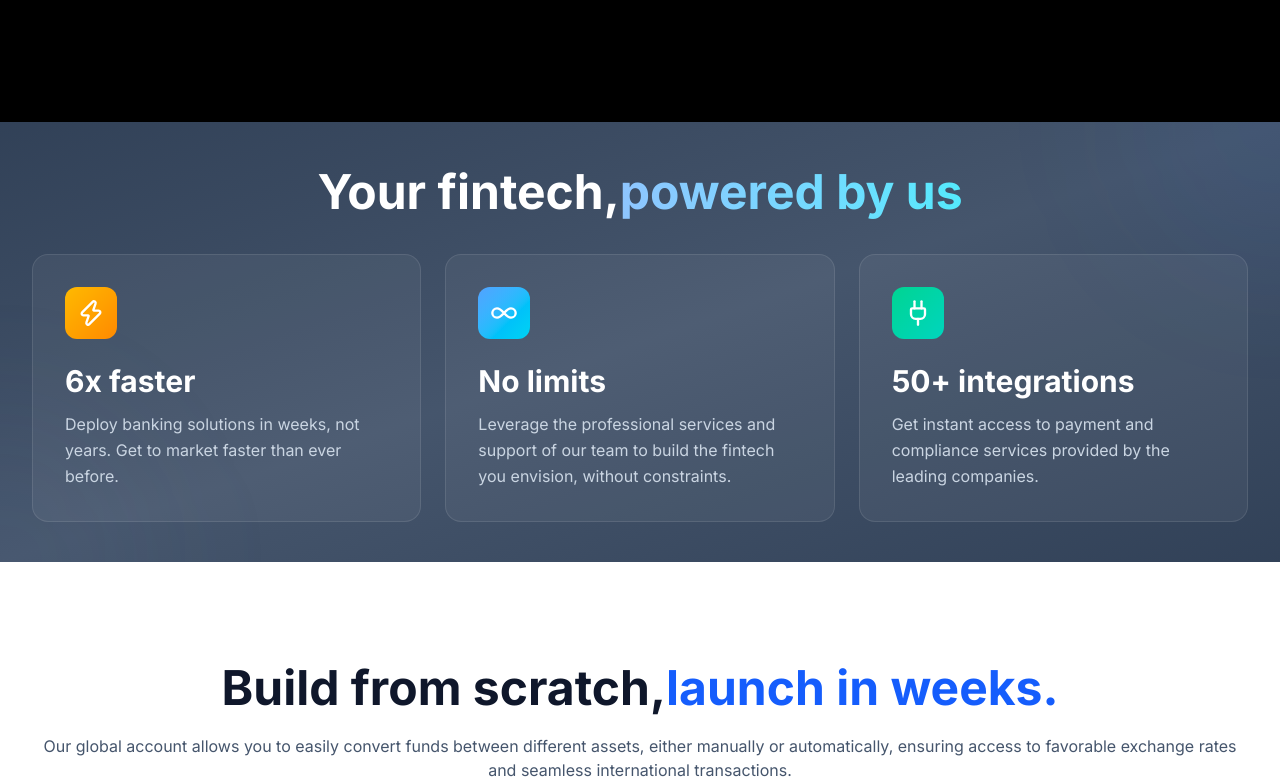
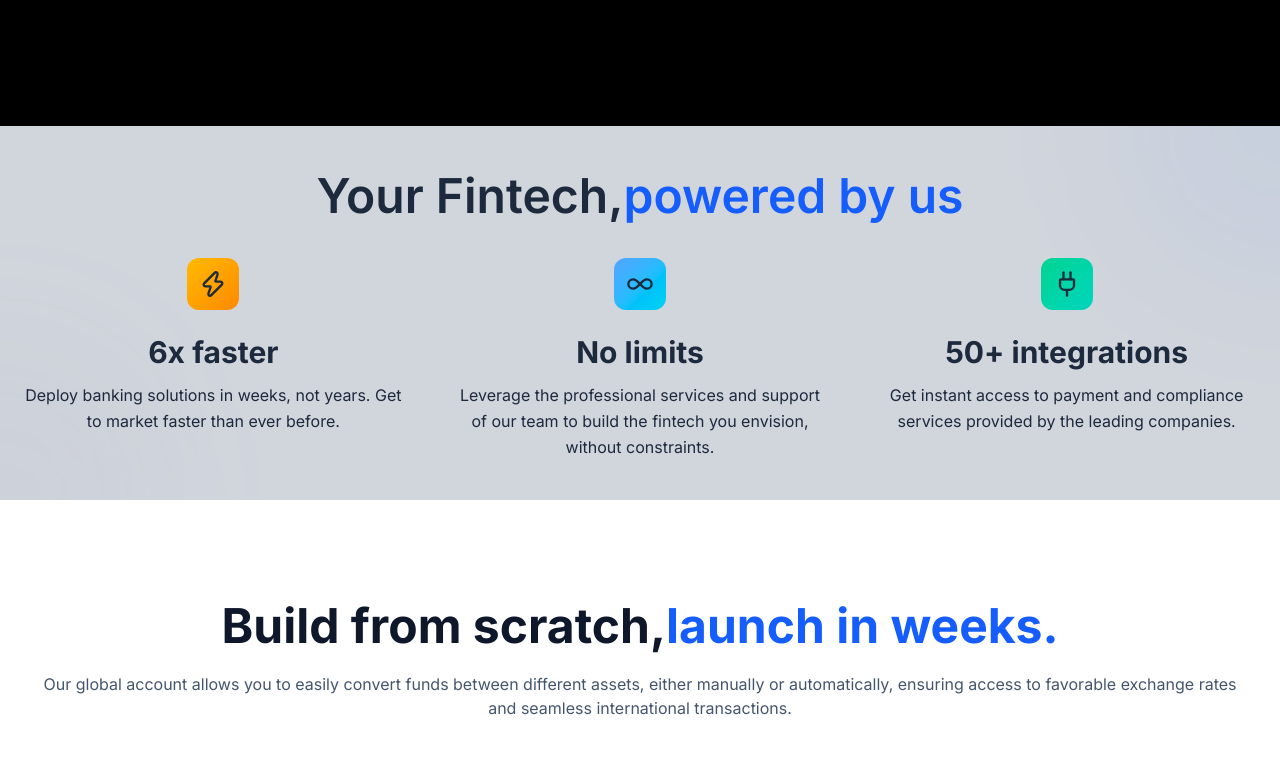
Before and after one commit to 316-Group/Fintechconnect-website, a Next.js app: page / in a window 1280 px wide. Shown: the part 661-1444 px from the top of the page. Built offline with nearby package versions, Linux system fonts and the light colour scheme.

Commit message:
menu+benefits update

```diff
--- a/app/BenefitsSection.tsx
+++ b/app/BenefitsSection.tsx
@@ -24,59 +24,57 @@ export default function BenefitsSection() {
   ];
 
   return (
-    <section className="relative py-6 lg:py-10 bg-gradient-to-br from-slate-700 via-slate-600 to-slate-700">
+    <section className="relative py-6 lg:py-10 bg-gray-300 overflow-hidden">
       {/* Decorative background pattern */}
       <div className="absolute inset-0 overflow-hidden pointer-events-none">
         <div className="absolute -top-40 -right-40 w-80 h-80 bg-blue-500/5 rounded-full blur-3xl"></div>
         <div className="absolute -bottom-40 -left-40 w-80 h-80 bg-slate-400/5 rounded-full blur-3xl"></div>
       </div>
 
-      <div className="relative max-w-7xl mx-auto px-8">
+      <div className="relative max-w-7xl mx-auto px-6">
         {/* Heading */}
         <div className="text-center mb-4 lg:mb-8">
-          <h2 className="text-2xl lg:text-5xl font-bold text-white mb-4 leading-tight">
-            Your fintech,
-            <span className="bg-gradient-to-r from-blue-300 to-cyan-300 bg-clip-text text-transparent">
+          <h2 className="text-2xl lg:text-5xl font-semibold text-slate-800 mb-4 leading-tight">
+            Your Fintech,
+            <span className="bg-blue-600 bg-clip-text text-transparent">
               powered by us
             </span>
             </h2>
         </div>
 
         {/* Benefits Grid */}
-        <div className="grid lg:grid-cols-3 gap-6">
+        <div className="grid lg:grid-cols-3 gap-0 lg:gap-12">
           {benefits.map((benefit, index) => {
             const Icon = benefit.icon;
             return (
               <div
                 key={index}
-                className="group relative"
+                className="group relative px-6 lg:px-0"
                 style={{
                   animation: `slideUp 0.6s ease-out ${index * 0.1}s both`,
                 }}
               >
+                {/* White vertical separator line (visible between columns) */}
+                {/*{index > 0 && index % 3 !== 0 && (
+                  <div className="hidden lg:block absolute left-0 top-1/4 bottom-1/4 w-px bg-white/40"></div>
+                )}*/}
 
-                {/* Card */}
-                <div className="relative bg-white/5 backdrop-blur-sm rounded-2xl p-8 border border-white/10 hover:border-white/30 hover:bg-white/10 transition-all duration-300 group-hover:shadow-xl h-full">
-                  {/* Icon background */}
-                  <div
-                    className={`absolute top-0 right-0 w-32 h-32 bg-gradient-to-br ${benefit.color} rounded-full blur-3xl opacity-0 group-hover:opacity-20 transition-opacity duration-300 -z-10`}
-                  ></div>
-
+                {/* Content - no card background */}
+                <div className="relative py-8 lg:py-0 text-center">
                   {/* Icon */}
-                  <div className={`inline-flex p-3 rounded-xl bg-gradient-to-br ${benefit.color} text-white mb-6 group-hover:scale-110 transition-transform duration-300`}>
+                  <div className={`inline-flex p-3 rounded-xl bg-gradient-to-br ${benefit.color} text-slate-800 mb-6 group-hover:scale-110 transition-transform duration-300`}>
                     <Icon size={28} />
                   </div>
 
-                  {/* Content */}
-                  <h3 className="text-2xl lg:text-3xl font-bold text-white mb-3">
+                  {/* Title */}
+                  <h3 className="text-2xl lg:text-3xl font-bold text-slate-800 mb-3">
                     {benefit.title}
                   </h3>
-                  <p className="text-slate-300 leading-relaxed">
+
+                  {/* Description */}
+                  <p className="text-slate-800 leading-relaxed">
                     {benefit.description}
                   </p>
-
-                  {/* Bottom accent line */}
-                  <div className="absolute bottom-0 left-0 h-1 bg-gradient-to-r from-white/0 via-white/50 to-white/0 rounded-full opacity-0 group-hover:opacity-100 transition-opacity duration-300 w-full"></div>
                 </div>
               </div>
             );
--- a/app/navbar.tsx
+++ b/app/navbar.tsx
@@ -127,7 +127,7 @@ export default function Navbar() {
         <img
                   src="/Group 2085662741.png"
                   alt="Logo"
-                  className="w-12 h-10 object-contain shadow-2xl brightness-0 invert"
+                  className="w-20 h-12 object-contain shadow-2xl brightness-0 invert"
                 />
 
         {/* Nav Items */}
@@ -156,15 +156,23 @@ export default function Navbar() {
                 </svg>
               </button>
 
-              {/* Dropdown */}
+              {/* Dropdown - 2 Column Layout with Right Sidebar */}
               {openMenu === menu && (
-                <div className="absolute top-full left-0 mt-2 w-[600px] bg-white rounded-2xl shadow-2xl p-6 z-50">
-                  <div className="grid grid-cols-2 gap-6">
+                <div className="absolute top-full left-1/2 -translate-x-1/2 mt-2 w-[95vw] max-w-[750px] bg-white shadow-2xl overflow-hidden z-50">
+                  {/* Header with light blue background */}
+                  <div className="bg-blue-200 px-5 py-3 border-b border-blue-300">
+                    <h2 className="text-2xl font-bold text-blue-900">{menu}</h2>
+                  </div>
+
+                  <div className="flex">
+                    {/* Left Content - 2 Column Layout */}
+                    <div className="flex-1 p-4">
+                      <div className="grid grid-cols-2 gap-4">
                         {getColumnLayout(navItems[menu]).col1.map((item) => (
                           <a
                             key={item.label}
                             href={item.href}
-                        className="p-4 rounded-xl border border-slate-200 hover:border-blue-600 hover:bg-blue-50 transition cursor-pointer group"
+                            className="p-3 rounded-xl border border-slate-200 hover:border-blue-600 hover:bg-blue-50 transition cursor-pointer group"
                             onClick={() => setOpenMenu(null)}
                           >
                             <h3 className="font-semibold text-slate-900 group-hover:text-blue-600 transition mb-1">
@@ -179,7 +187,7 @@ export default function Navbar() {
                           <a
                             key={item.label}
                             href={item.href}
-                        className="p-4 rounded-xl border border-slate-200 hover:border-blue-600 hover:bg-blue-50 transition cursor-pointer group"
+                            className="p-3 rounded-xl border border-slate-200 hover:border-blue-600 hover:bg-blue-50 transition cursor-pointer group"
                             onClick={() => setOpenMenu(null)}
                           >
                             <h3 className="font-semibold text-slate-900 group-hover:text-blue-600 transition mb-1">
@@ -192,15 +200,40 @@ export default function Navbar() {
                         ))}
                       </div>
                     </div>
-              )}
-            </div>
-          ))}
-            </div>
+
+                    {/* Right Sidebar - Blue section with screenshot area and CTA */}
+                    <div className="w-72 bg-gradient-to-br from-blue-600 to-blue-700 p-6 flex flex-col justify-between">
+                      {/* Screenshot Area */}
+                      <img
+                        src="/menu screenshot.png"
+                        alt="menu screenshot"
+                        className="object-contain shadow-2xl"
+                      />
+
+                      {/* Heading */}
+                      <h3 className="text-xl font-bold text-white mb-4">
+                        Ready to get started?
+                      </h3>
 
         {/* CTA Button */}
         <button className="bg-white text-blue-900 px-5 py-2.5 rounded-full font-medium hover:bg-blue-100 transition">
           Book a Demo
         </button>
+
+              </div>
+
+            </div>
+
+          </div>
+
+        )}
+
+      </div>
+
+    ))}
+
+  </div>
+
 </nav>
     </header>
   );
```
Also changed, not shown: public/menu screenshot.png (added). Lines whose indentation alone changed are shown as unchanged.
